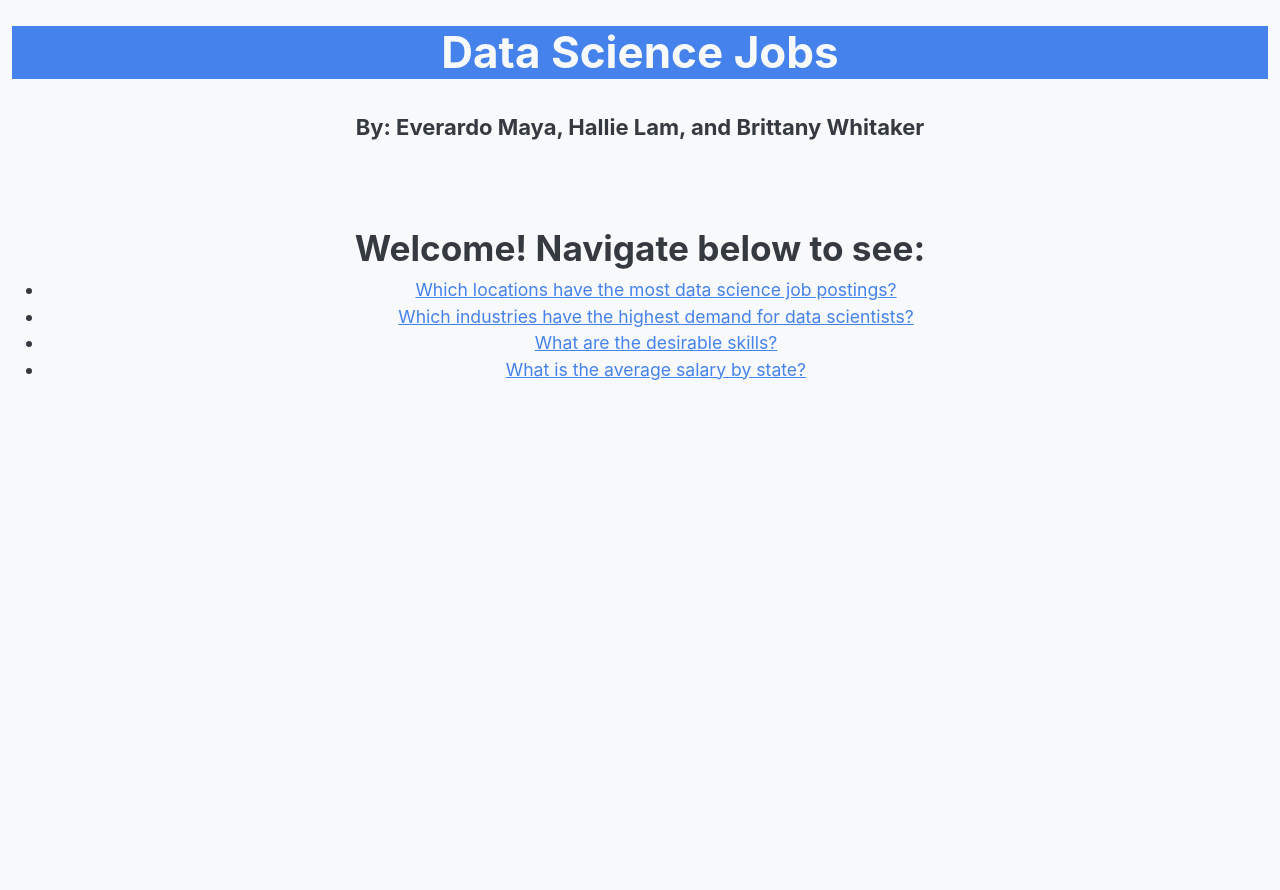
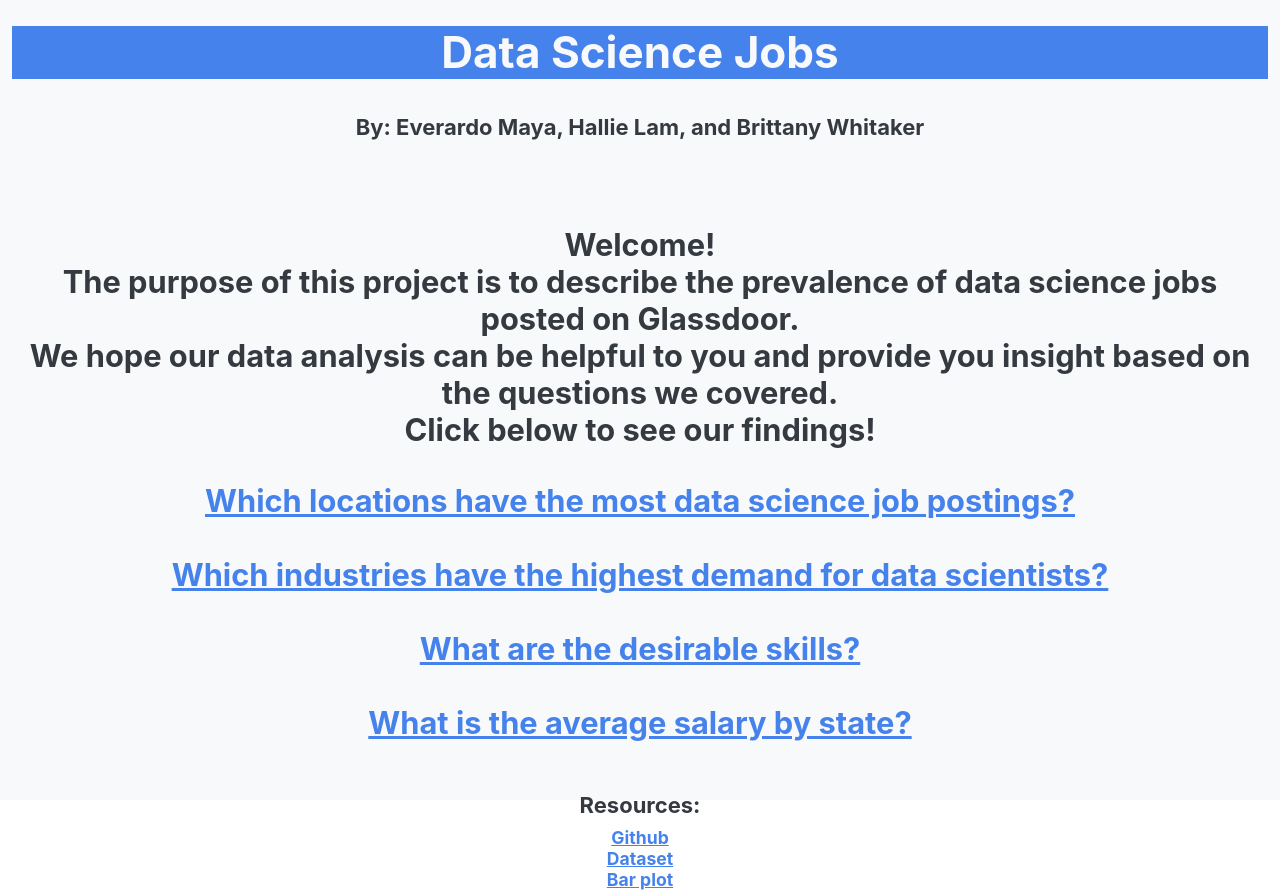
Before and after one commit to molobit619/data-science-jobs-dashboard, a Flask app: page / in a window 1280 px wide. Before the commit the page ends 380 px from the top, so only its background shows below. Run offline with Flask 2, Linux system fonts and the light colour scheme; some libraries are stand-ins or nearby versions.

Commit message:
added more to index.html

```diff
--- a/templates/avgsalary.html
+++ b/templates/avgsalary.html
@@ -14,7 +14,8 @@
 
     <div id="hld3"></div><br>
 	<p style="font-size: 20px; color: blue; font-weight: bold;">North Carolina and DC lead in average salary at $149k. Surprisingly, California is ranked number 18 at $119k.
-	Minnesota is lowest at $93k.</p><br><br>
+	Minnesota is lowest at $93k.</p>
+	<a href="/">Back</a><br><br>
     <script src="https://d3js.org/d3.v6.min.js"></script>
 		<script type="text/javascript" src="static/js/avgsalary_app.js"></script>
 	</center>
--- a/templates/index.html
+++ b/templates/index.html
@@ -16,14 +16,23 @@
                 <h1 class="text-light">Data Science Jobs</h1>
             </div><center>
                 <br><div><h5>By: Everardo Maya, Hallie Lam, and Brittany Whitaker</h5></div><br><br><br>
-                <div><h2>Welcome! Navigate below to see:</h2></div>
-            <div>
-                <ul>
-                    <li><a href="/location">Which locations have the most data science job postings?</a></li>
-                    <li><a href="/industries">Which industries have the highest demand for data scientists?</a></li>
-                    <li><a href="/skills">What are the desirable skills?</a></li>
-                    <li><a href="/salaries">What is the average salary by state?</a></li>
-                </ul>
+                <div><h3>Welcome! <br>The purpose of this project is to describe the prevalence of data science jobs posted on Glassdoor. <br>
+                    We hope our data analysis can be helpful to you and provide you insight based on the questions we covered. <br>
+                    Click below to see our findings!
+                    <br></h2></div><br>
+            <div><h3>
+                    <a href="/location">Which locations have the most data science job postings?</a><br><br>
+                    <a href="/industries">Which industries have the highest demand for data scientists?</a><br><br>
+                    <a href="/skills">What are the desirable skills?</a><br><br>
+                    <a href="/salaries">What is the average salary by state?</a><br>
+                </ul></h3><br>
+                <p><h5>Resources:</h5>
+                    <h6><a href="https://github.com/molobit619/data-science-jobs-dashboard">Github</a><br>
+                        <a href="https://www.kaggle.com/rashikrahmanpritom/data-science-job-posting-on-glassdoor?select=Cleaned_DS_Jobs.csv">Dataset</a><br>
+                        <a href="https://www.python-graph-gallery.com/circular-barplot-basic">Bar plot</a>
+
+
+                </h6></p>
             </div>
         </div>
     	<script src="https://d3js.org/d3.v5.min.js"></script>
```
Also changed, not shown: templates/industries.html (+4 -4 lines).
